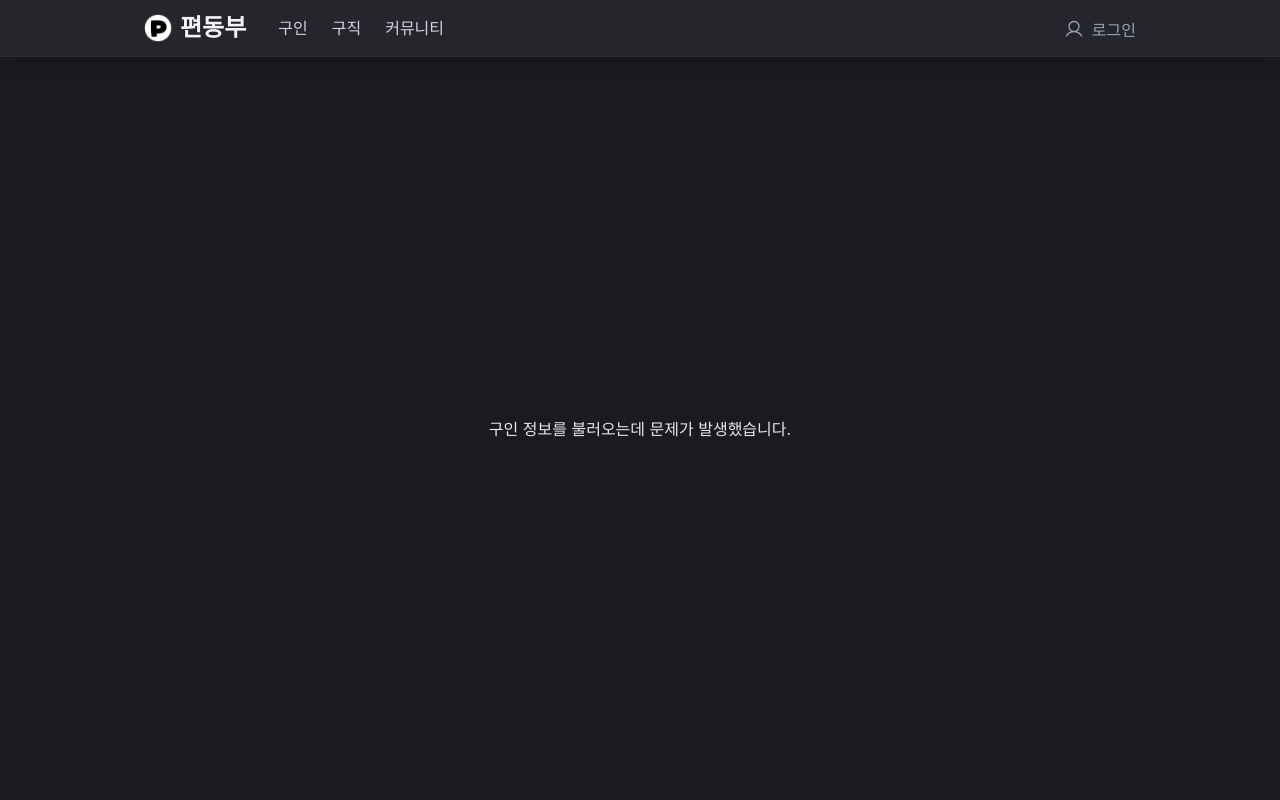
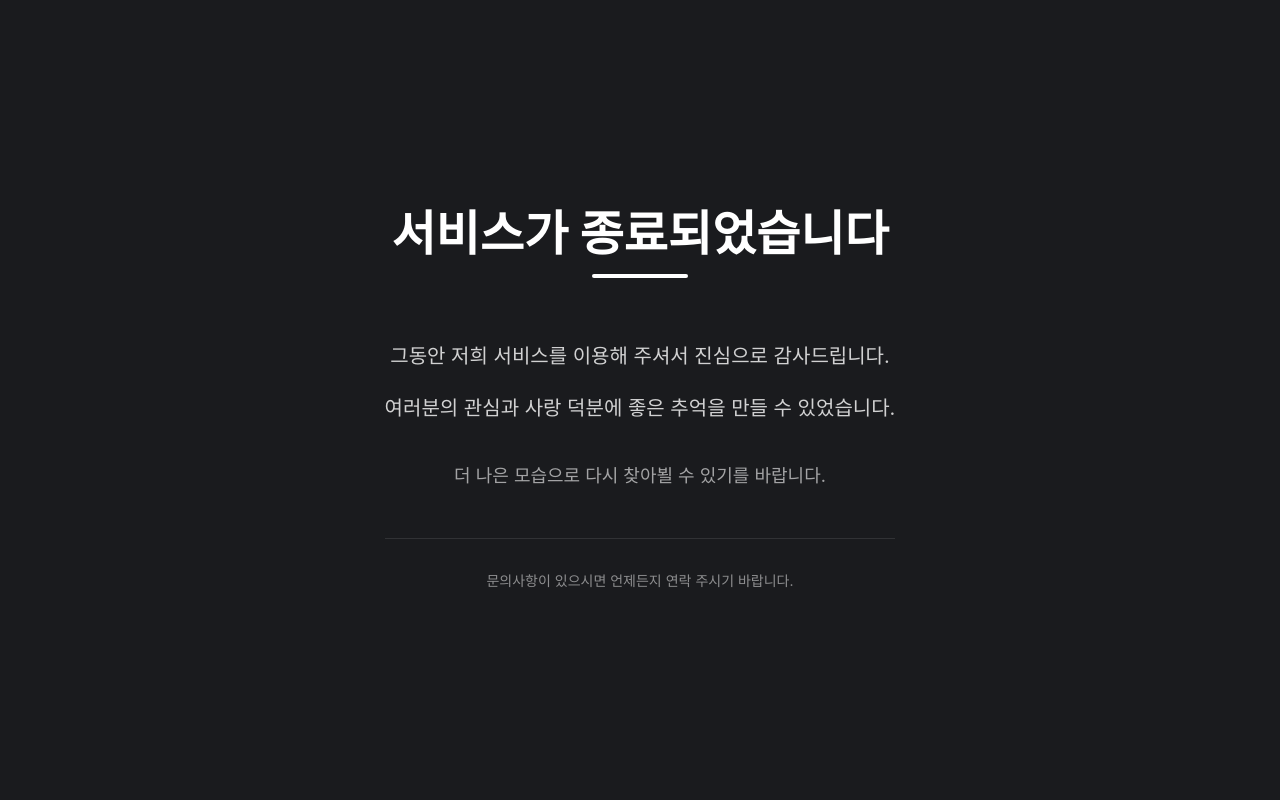
Before and after one commit to ChisaeHwang/pyeondongbu-frontend, a React (Create React App) app in the folder pyeon_front/: page / in a window 1280 px wide. Shown: the top 800 px of the page. Built offline with nearby package versions, Linux system fonts and the light colour scheme; no server answers; a web font is replaced by a local one.

Commit message:
fix: 서비스 종료 페이지 표시

```diff
--- a/pyeon_front/src/App.tsx
+++ b/pyeon_front/src/App.tsx
@@ -52,79 +52,34 @@ const AnalyticsWrapper: React.FC<{ children: React.ReactNode }> = ({
 
 function App() {
   return (
-    <AuthProvider>
-      <Router>
-        <AnalyticsWrapper>
-          <ScrollToTop />
-          <div className="min-h-screen bg-[#1a1b1e] flex flex-col">
-            <Header />
-            <main className="flex-grow pb-16">
-              <PageLayout>
-                <Routes>
-                  <Route path="/" element={<JobListPage />} />
-                  <Route path="/jobs" element={<JobListPage />} />
-                  <Route path="/jobs/:id" element={<JobDetailPage />} />
-                  <Route path="/hire" element={<HirePage />} />
-                  <Route path="/hire/posts/:id" element={<HireDetailPage />} />
-                  <Route path="/recruit" element={<RecruitPage />} />
-                  <Route
-                    path="/recruit/posts/:id"
-                    element={<RecruitDetailPage />}
-                  />
-                  <Route path="/community" element={<CommunityPage />} />
-                  <Route
-                    path="/community/posts/:id"
-                    element={<CommunityDetailPage />}
-                  />
-                  <Route path="/create" element={<CreatePostPage />} />
-                  <Route path="/edit/hire/:id" element={<EditPostPage />} />
-                  <Route path="/edit/recruit/:id" element={<EditPostPage />} />
-                  <Route
-                    path="/edit/community/:id"
-                    element={<EditPostPage />}
-                  />
-                  <Route path="/edit/:id" element={<EditPostPage />} />
-                  <Route path="/login" element={<LoginPage />} />
-                  <Route path="/profile" element={<ProfilePage />} />
-                  <Route path="/my-posts" element={<MyPostsPage />} />
-                  <Route path="/notices" element={<NoticeListPage />} />
-                  <Route path="/notices/:id" element={<NoticeDetailPage />} />
-                  <Route path="/terms" element={<TermsPage />} />
-                  <Route path="/privacy" element={<PrivacyPage />} />
-                  <Route path="/contact" element={<ContactPage />} />
-                  <Route path="/auth/callback" element={<AuthCallback />} />
-                  <Route path="*" element={<NotFoundPage />} />
-                </Routes>
-              </PageLayout>
-            </main>
-            <Footer />
-          </div>
-          <Toaster
-            position="top-right"
-            toastOptions={{
-              duration: 3000,
-              style: {
-                background: "#313338",
-                color: "#fff",
-                border: "1px solid #404249",
-              },
-              success: {
-                iconTheme: {
-                  primary: "#10b981",
-                  secondary: "#fff",
-                },
-              },
-              error: {
-                iconTheme: {
-                  primary: "#ef4444",
-                  secondary: "#fff",
-                },
-              },
-            }}
-          />
-        </AnalyticsWrapper>
-      </Router>
-    </AuthProvider>
+    <div className="flex items-center justify-center min-h-screen p-8 bg-[#1a1b1e]">
+      <main className="flex flex-col items-center text-center max-w-2xl">
+        <div className="mb-8">
+          <h1 className="text-4xl sm:text-5xl font-bold mb-4 text-white">
+            서비스가 종료되었습니다
+          </h1>
+          <div className="w-24 h-1 bg-white mx-auto mb-8 rounded"></div>
+        </div>
+
+        <div className="space-y-6 text-lg sm:text-xl text-white/80">
+          <p>
+            그동안 저희 서비스를 이용해 주셔서 진심으로 감사드립니다.
+          </p>
+          <p>
+            여러분의 관심과 사랑 덕분에 좋은 추억을 만들 수 있었습니다.
+          </p>
+          <p className="pt-4 text-base sm:text-lg text-white/60">
+            더 나은 모습으로 다시 찾아뵐 수 있기를 바랍니다.
+          </p>
+        </div>
+
+        <div className="mt-12 pt-8 border-t border-white/10 w-full">
+          <p className="text-sm text-white/50">
+            문의사항이 있으시면 언제든지 연락 주시기 바랍니다.
+          </p>
+        </div>
+      </main>
+    </div>
   );
 }
 
```
